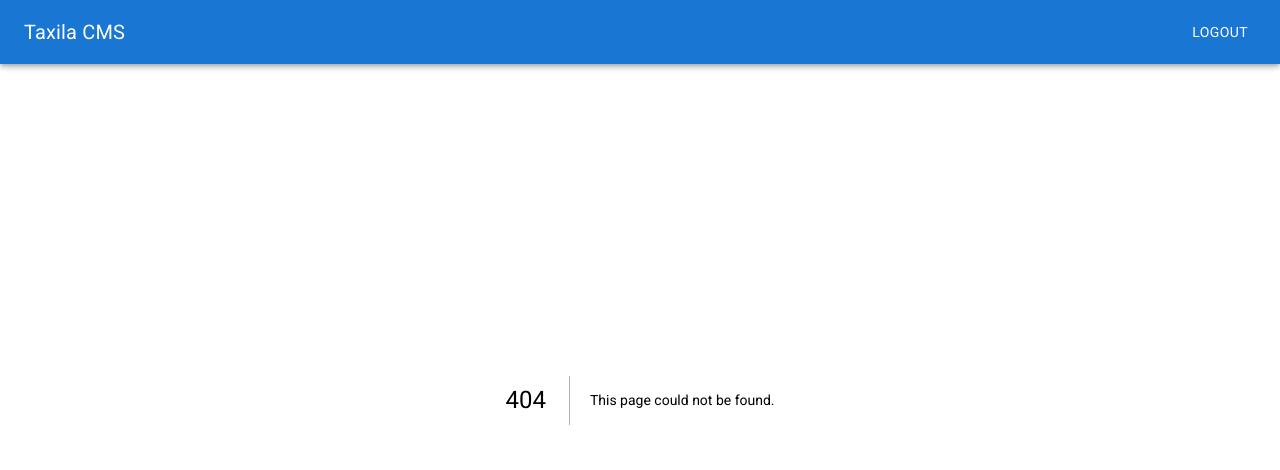
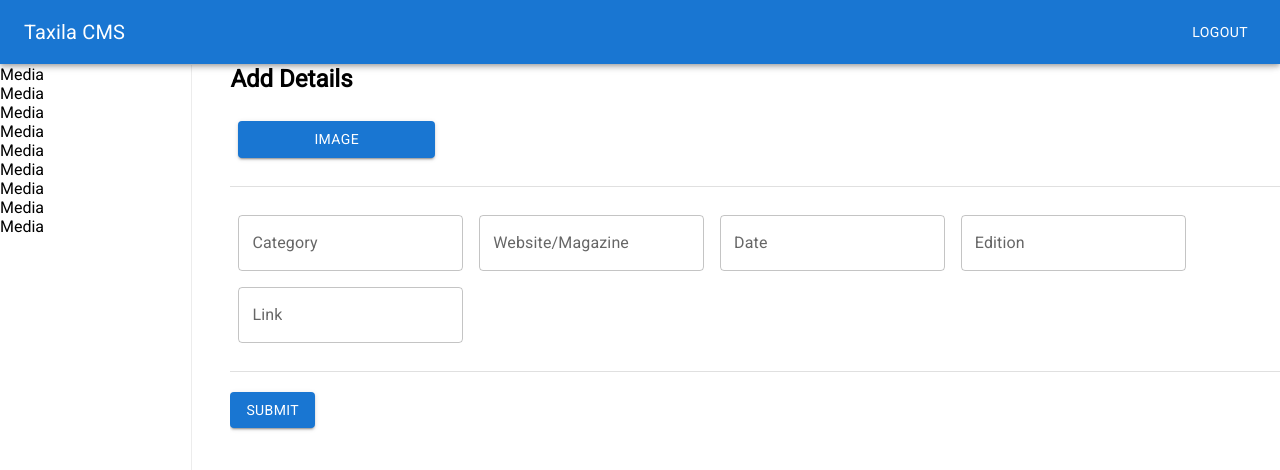
Before and after one commit to thegautamrohit/taxila-cms, a Next.js app: page /media in a window 1280 px wide. Before the commit this address had no page. Shown: the top 470 px of the page. Built offline with nearby package versions, Linux system fonts and the light colour scheme.

Commit message:
media page

```diff
--- a/pages/home.js
+++ b/pages/home.js
@@ -44,7 +44,7 @@ function home() {
       id: 6,
       icon: <LiveTvIcon fontSize={"large"} style={{ color: "#1976d2" }} />,
       title: "Media",
-      url: "/home",
+      url: "/media",
     },
 
     {
--- /dev/null
+++ b/pages/media/index.js
@@ -0,0 +1,122 @@
+import React, { useState } from "react";
+import TextField from "@mui/material/TextField";
+import Box from "@mui/material/Box";
+import Button from "@mui/material/Button";
+import Divider from "@mui/material/Divider";
+
+function index() {
+  const [image, setImage] = useState("");
+  const [category, setCategory] = useState("");
+  const [website, setWebsite] = useState("");
+  const [date, setDate] = useState("");
+  const [edition, setEdition] = useState("");
+  const [link, setLink] = useState("");
+
+  return (
+    <div className="product__layout__home__wrapper">
+      <div className="product__layout__home__left__drawer">
+        <div className="product__layout__home__left__drawer__content">
+          <ul>
+            <li>Media</li>
+            <li>Media</li>
+            <li>Media</li>
+            <li>Media</li>
+            <li>Media</li>
+            <li>Media</li>
+            <li>Media</li>
+            <li>Media</li>
+            <li>Media</li>
+          </ul>
+        </div>
+      </div>
+      <div className="product__layout__home__right__drawer">
+        <div className="product__layout__home__left__drawer__content">
+          <h2>Add Details</h2>
+
+          <div className="details__box__wrapper">
+            <Box
+              component="form"
+              sx={{
+                "& > :not(style)": { m: 1, width: "25ch" },
+              }}
+              noValidate
+              autoComplete="off"
+            >
+              <Button variant="contained" component="label">
+                Image
+                <input
+                  type="file"
+                  hidden
+                  value={image}
+                  onChange={(e) => setImage(e.target)}
+                />
+              </Button>
+            </Box>
+          </div>
+          <Divider />
+
+          <div className="details__box__wrapper">
+            <Box
+              component="form"
+              sx={{
+                "& > :not(style)": { m: 1, width: "25ch" },
+              }}
+              noValidate
+              autoComplete="off"
+            >
+              <TextField
+                id="outlined-multiline-flexible"
+                label="Category"
+                multiline
+                maxRows={4}
+                value={link}
+                onChange={(e) => setCategory(e.target.value)}
+              />
+              <TextField
+                id="outlined-multiline-flexible"
+                label="Website/Magazine"
+                multiline
+                maxRows={4}
+                value={website}
+                onChange={(e) => setWebsite(e.target.value)}
+              />
+              <TextField
+                id="outlined-multiline-flexible"
+                label="Date"
+                multiline
+                maxRows={4}
+                value={date}
+                onChange={(e) => setDate(e.target.value)}
+              />
+              <TextField
+                id="outlined-multiline-flexible"
+                label="Edition"
+                multiline
+                maxRows={4}
+                value={edition}
+                onChange={(e) => setEdition(e.target.value)}
+              />
+              <TextField
+                id="outlined-multiline-flexible"
+                label="Link"
+                multiline
+                maxRows={4}
+                value={link}
+                onChange={(e) => setLink(e.target.value)}
+              />
+            </Box>
+          </div>
+          <Divider />
+
+          <div className="details__box__wrapper">
+            <Button variant="contained" component="label">
+              Submit
+            </Button>
+          </div>
+        </div>
+      </div>
+    </div>
+  );
+}
+
+export default index;
--- a/styles/globals.css
+++ b/styles/globals.css
@@ -17,12 +17,12 @@
 .product__layout__home__left__drawer__content {
   overflow-y: scroll;
   max-height: 100vh;
+  height: 100vh;
 }
 
 .product__layout__home__left__drawer {
   width: 15%;
   border-right: 0.5px solid #ececec;
-  min-height: 100vh;
   max-height: 100vh;
 }
 
```
Also changed, not shown: pages/product/index.js (+8 -0 lines).
